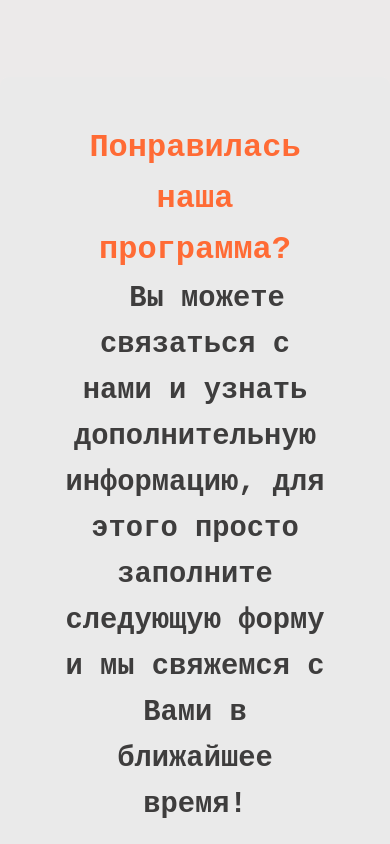
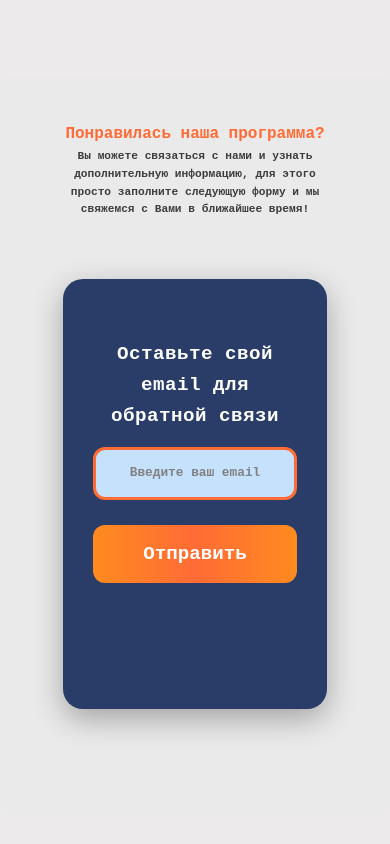
Before and after one commit to DEVXURERGH/burilshiki, a plain HTML site: page index.html in a window 390 px wide. Shown: the part 4000-4844 px from the top of the page. Drawn offline with Linux system fonts and the light colour scheme; a web font is replaced by a local one.

Commit message:
Доработка адаптива №2

```diff
--- a/styles.css
+++ b/styles.css
@@ -378,7 +378,12 @@ stroke-miterlimit: 15;
   font-weight: 600;
   border-radius: 12px;
   border: none;
-  background: linear-gradient(90deg, #965a22, var(--color-accent));
+  background: linear-gradient(
+  90deg,
+  #ff8b1f 0%,
+  var(--color-accent) 50%,
+  #ff8b1f 100%
+  );
   color: #fff;
   cursor: pointer;
   transition: transform 0.3s ease, box-shadow 0.3s ease;
@@ -605,8 +610,40 @@ stroke-miterlimit: 15;
     font-weight: 900;
     text-align: center;
     color: var(--color-accent);
-    font-size: 2rem;
-}
+    font-size: 1rem;
+  }
+  .solution p{
+    font-size: 0.7rem;
+    text-indent: 0;
+    text-align: center;
+    color: var(--color-text-bglight);
+    font-weight: 700;
+  }
+
+  .solution .contact-form h2 {
+    color: var(--color-text-bgdark);
+    font-size: 1.2rem;
+  }
+
+  .contact-form input[type="email"]::placeholder {
+  color: #818181;
+  font-size: 0.8rem;
+  text-align: center;
+  }
+  .contact-form input[type="email"] {
+  font-family: var(--font-body);
+  font-weight: 700;
+  width: 100%;
+  padding: 18px 20px;
+  font-size: 0.6rem;
+  border-radius: 12px;
+  border: 3px solid var(--color-accent);
+  outline: none;
+  transition: all 0.3s ease;
+  background-color: hsl(209, 90%, 88%);
+  color: (--color-text-bglight);
+  text-align: center;
+  }
 
   .footer_info{
     flex-direction: column;
```
